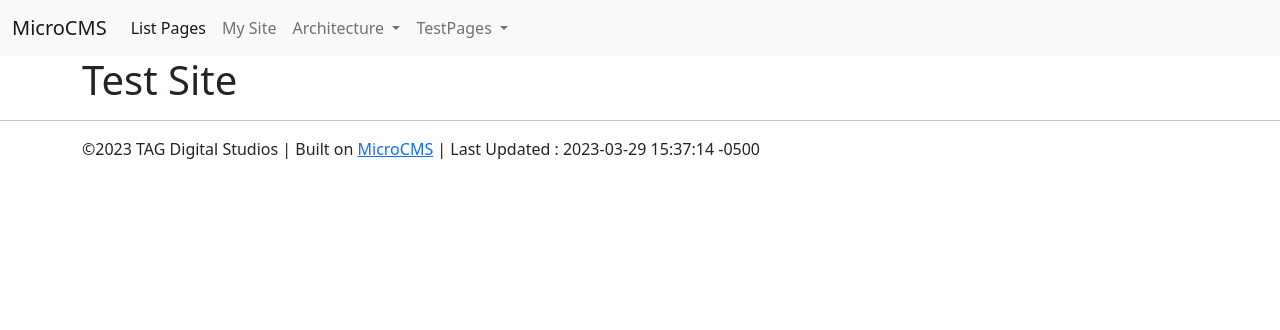
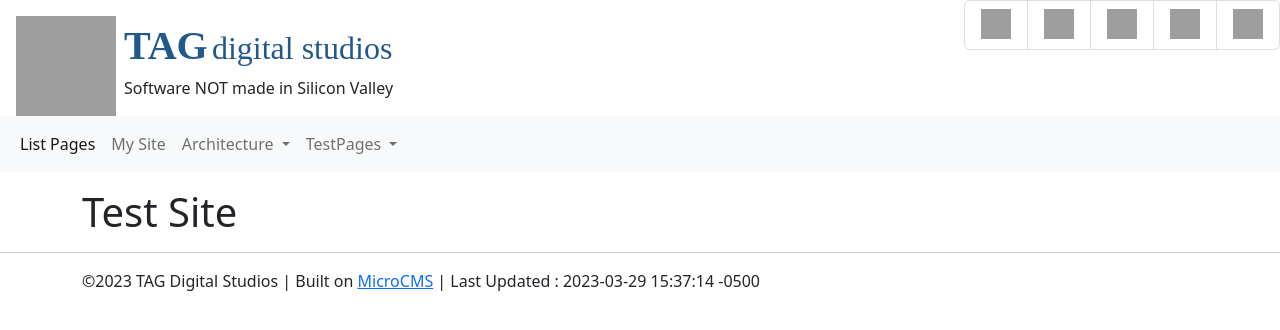
Before and after one commit to GrumpyCockatiel/grumpycockatiel.github.io, a Jekyll site: the page built from index.md, in a window 1280 px wide. Shown: the top 330 px of the page. Built offline with Jekyll 4.4.1, drawn with Linux system fonts in a browser that asks for light colours; our own code applies the rules of GitHub Pages for plain Markdown files; grey boxes are pictures that could not be loaded.

Commit message:
Update default.html

```diff
--- a/_layouts/default.html
+++ b/_layouts/default.html
@@ -13,9 +13,55 @@
     </head>
     <body>
 
+        <div style="background-color: var(--headerBkgColor)" class="mb-3">
+
+            <div class="ms-3">
+                <header class="d-flex flex-wrap justify-content-center">
+                    <NavLink href="" class="d-flex align-items-start me-auto text-decoration-none pt-3">
+                        <img alt="logo" src="images/logo.png" class="d-inline-block align-top" style="width:100px; height:100px;" />
+                        <div class="mx-2">
+                            <div>
+                                <span style="color:#21598A;font-family:'Bank Gothic Medium'" class="fw-bold fs-1">TAG</span>
+                                <span style="color:#21598A;font-family:'Bank Gothic Medium'" class="fs-2">digital studios</span>
+                            </div>
+                            <div class="text-dark">
+                                Software NOT made in Silicon Valley
+                            </div>
+                        </div>
+                    </NavLink>
+
+                    <ul style="max-height:50px" class="list-group list-group-horizontal">
+                        <li class="list-group-item">
+                            <a href="https://www.linkedin.com/company/18724262/" class="social-icon">
+                                <img src="images/social-linkedin.png" width="30" height="30" />
+                            </a>
+                        </li>
+                        <li class="list-group-item">
+                            <a href="https://www.instagram.com/markermatch/" class="social-icon">
+                                <img src="images/social-insta.png" width="30" height="30" />
+                            </a>
+                        </li>
+                        <li class="list-group-item">
+                            <a href="https://github.com/GrumpyCockatiel" class="social-icon">
+                                <img src="images/social-git.png" width="30" height="30" />
+                            </a>
+                        </li>
+                        <li class="list-group-item">
+                            <a href="https://youtube.com/channel/UCbfuNppd6jrrHY4aV9D2Dkg" class="social-icon">
+                                <img src="images/social-youtube.png" width="30" height="30" />
+                            </a>
+                        </li>
+                        <li class="list-group-item">
+                            <a asp-controller="Admin" asp-action="Login" class="social-icon">
+                                <img src="images/login.png" width="30" height="30" />
+                            </a>
+                        </li>
+                    </ul>
+                </header>
+            </div>
+
             <nav class="navbar navbar-expand-lg navbar-light bg-light">
                 <div class="container-fluid">
-                <a class="navbar-brand" href="/page/index">MicroCMS</a>
                     <div class="collapse navbar-collapse" id="navbarNavDropdown">
                         <ul class="navbar-nav">
                             <li class="nav-item">
@@ -49,11 +95,14 @@
                 </div>
             </nav>
 
+        </div>
 
         <div class="container">
             <div>{{ content }}</div>
         </div>
+
         <hr />
+
         <div class="container mb-3">
             <footer>
                 <div>
@@ -62,6 +111,7 @@
                 </div>
             </footer>
         </div>
+
         <script src="https://cdn.jsdelivr.net/npm/bootstrap@5.2.2/dist/js/bootstrap.bundle.min.js" integrity="sha384-OERcA2EqjJCMA+/3y+gxIOqMEjwtxJY7qPCqsdltbNJuaOe923+mo//f6V8Qbsw3" crossorigin="anonymous"></script>
     </body>
 </html>
```
Lines whose indentation alone changed are shown as unchanged.
